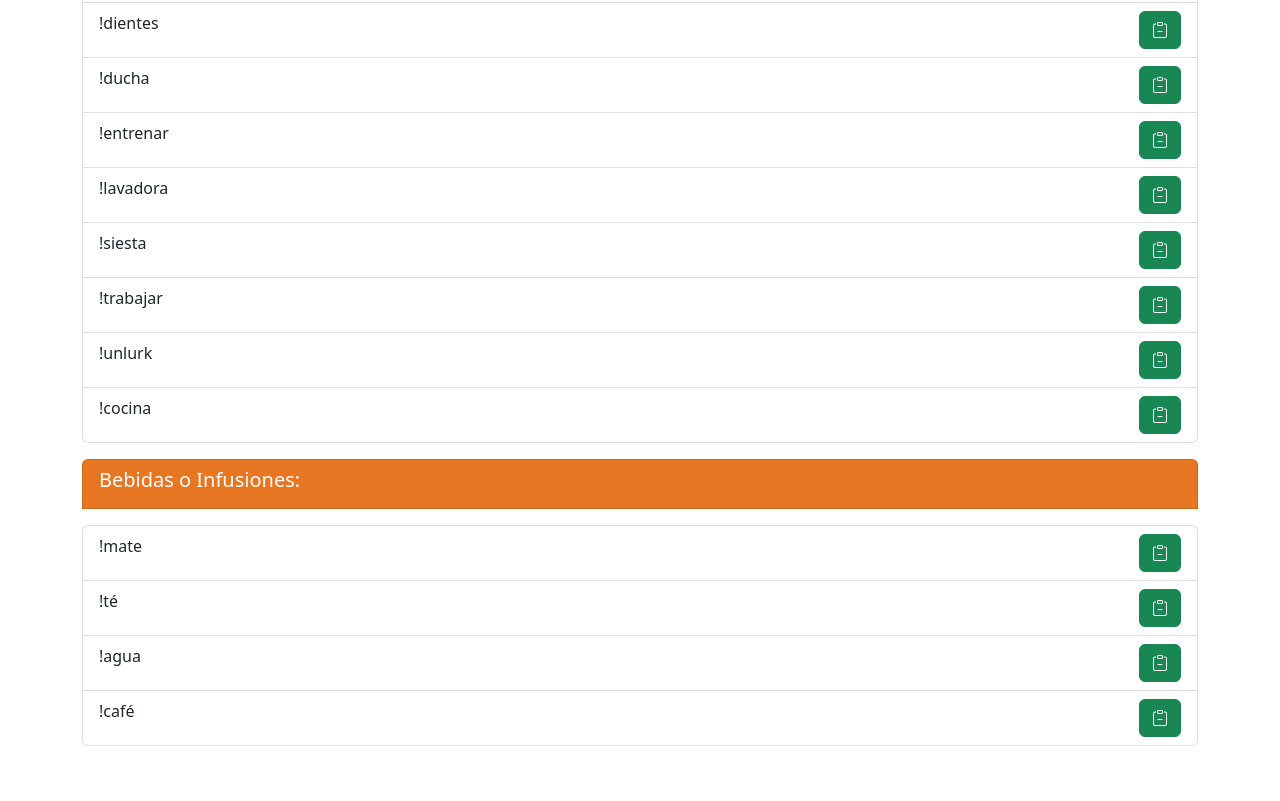
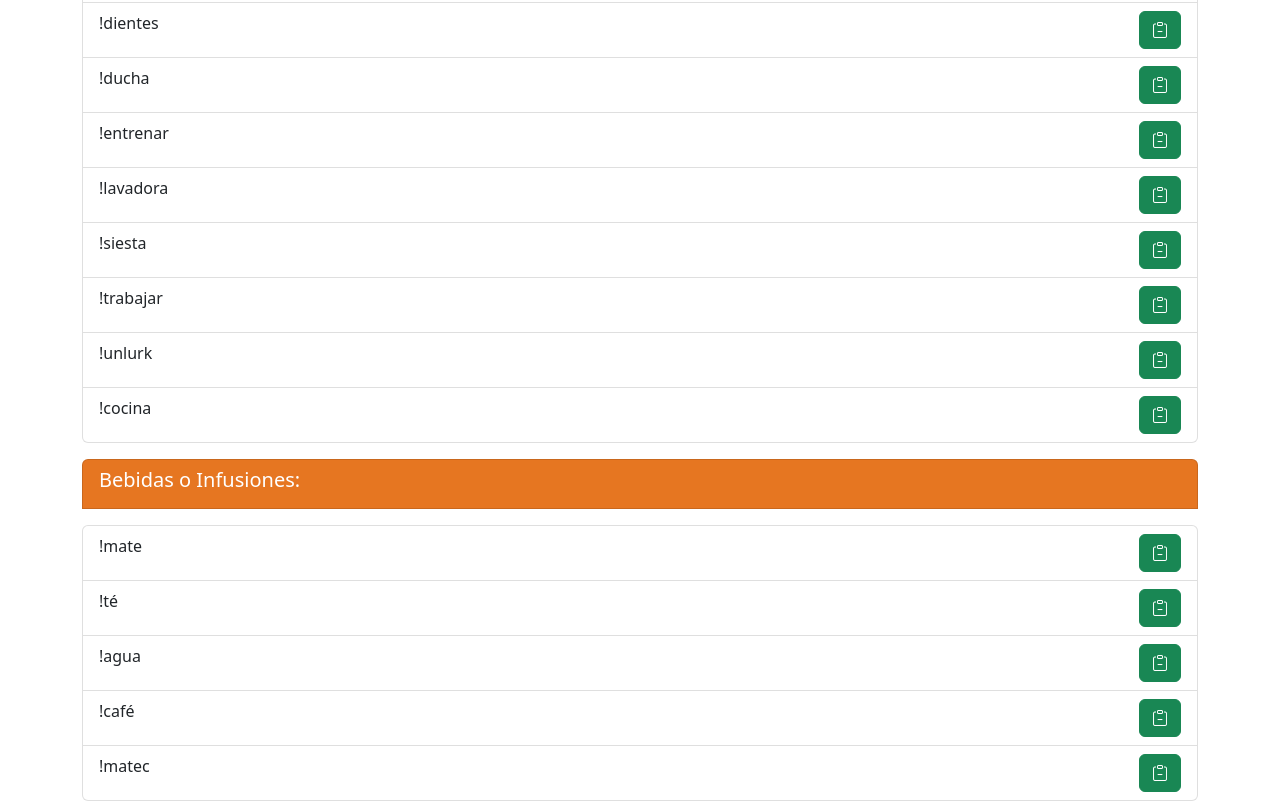
Before and after one commit to lucianoontiveros/comandoCuartoDeChenz, a website: page index.html in a window 1280 px wide. Shown: the part 3852-4653 px from the top of the page. Before the commit the page ends 4598 px from the top, so only its background shows below. Drawn offline with nearby package versions, Linux system fonts and the light colour scheme.

Commit message:
se agrega nuevo comando para interactar !matec

```diff
--- a/index.html
+++ b/index.html
@@ -306,6 +306,9 @@
                 <li class="list-group-item itemText"> !café
                     <button value="!café" type="button" class="btn btn-success"><i class="bi bi-clipboard-minus"></i></button>
                 </li>
+                <li class="list-group-item itemText"> !matec
+                    <button value="!matec" type="button" class="btn btn-success"><i class="bi bi-clipboard-minus"></i></button>
+                </li>
             </ul>
         </div>
     </div>
```
